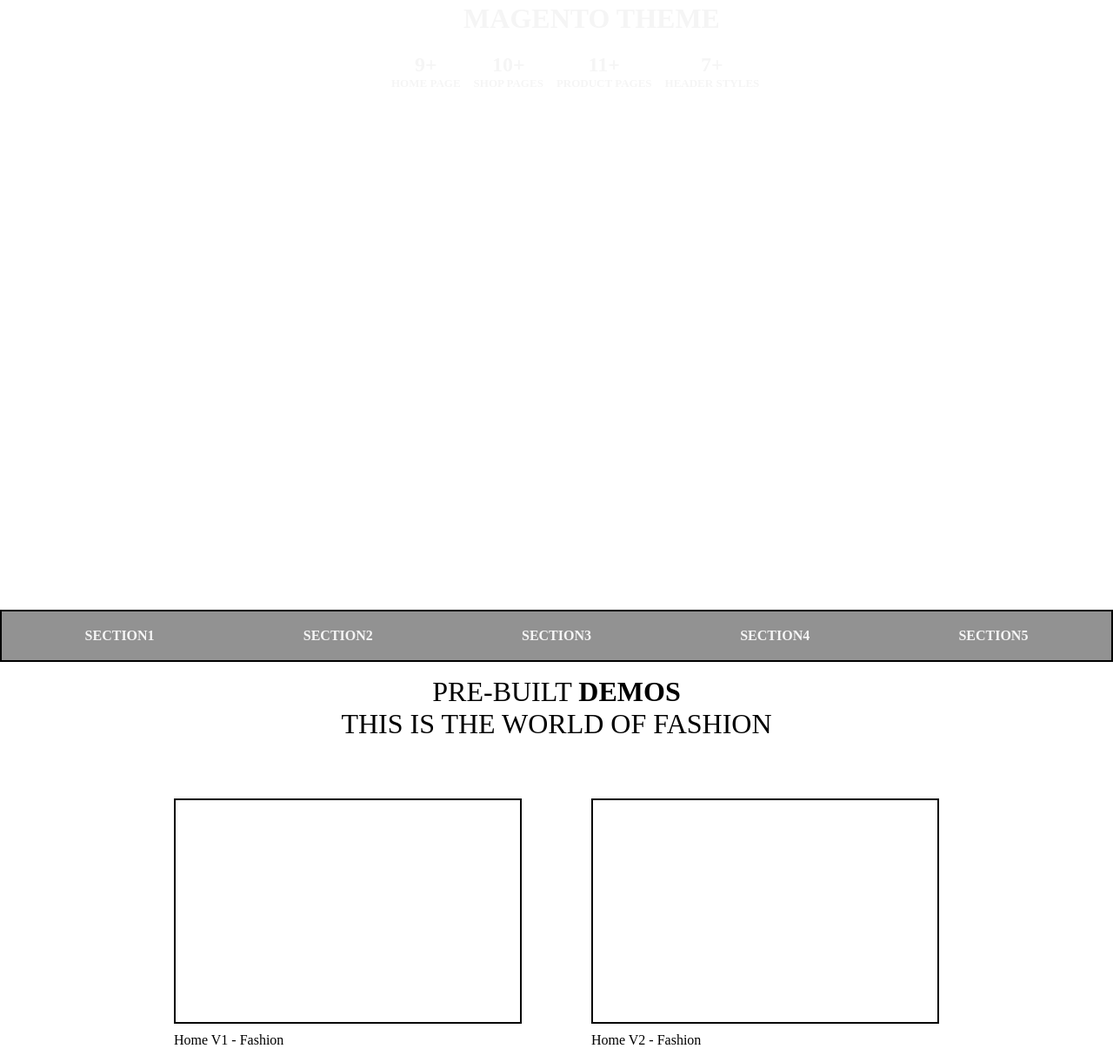
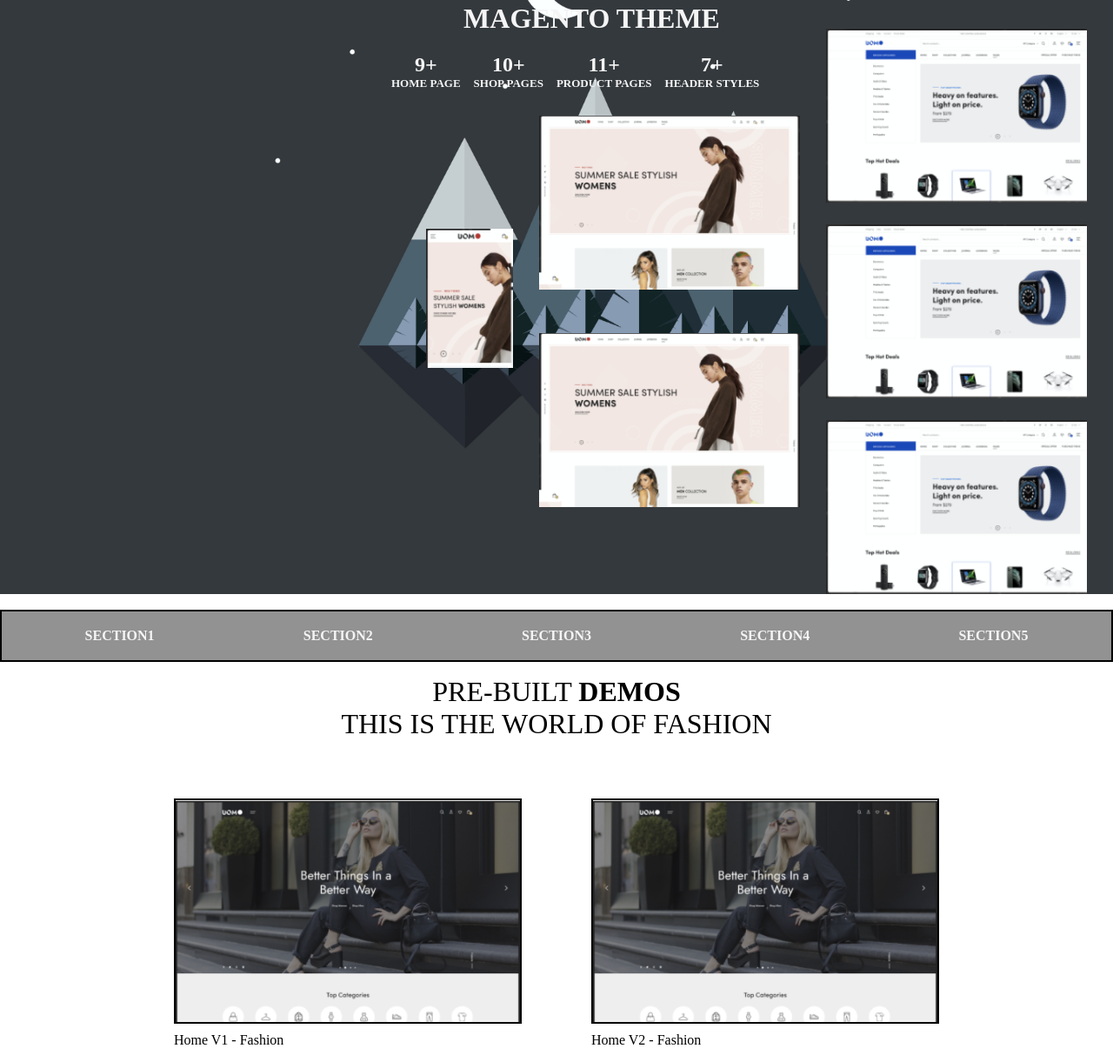
Before and after one commit to Amrabrazek/Css-responsive-website, a plain HTML site: page index.html in a window 1280 px wide. Shown: the part 117-1338 px from the top of the page at 87% size. Drawn offline with Linux system fonts and the light colour scheme.

Commit message:
editing file structure

```diff
--- a/CSS/style.css
+++ b/CSS/style.css
@@ -11,7 +11,7 @@ html, body {
 .image {
     width: 100wh;
     height: 100vh;
-    background-image:  url("./media/bg2.jpg");
+    background-image:  url("../media/bg2.jpg");
     background-size: cover;
     background-repeat: no-repeat;
     background-position: center;
@@ -126,7 +126,7 @@ h1 {
     top:380px;
     width: 100px;
     height: 160px;
-    background-image:  url("./media/1.png");
+    background-image:  url("../media/1.png");
     background-size: cover;
     background-repeat: no-repeat;
     transition: right 0.5s 0.5s;
@@ -146,7 +146,7 @@ h1 {
     top:250px;
     width: 300px;
     height: 200px;
-    background-image:  url("./media/2.png");
+    background-image:  url("../media/2.png");
     background-size: cover;
     background-repeat: no-repeat;
     transition: right 0.5s 0.5s;
@@ -190,7 +190,7 @@ h1 {
     top:150px;
     width: 300px;
     height: 200px;
-    background-image:  url("./media/3.png");
+    background-image:  url("../media/3.png");
     background-size: cover;
     background-repeat: no-repeat;
     transition: right 0.5s 0.5s;
@@ -243,7 +243,7 @@ h1 {
     margin-bottom:10px ;
     border: 2px solid black;
     width: auto;
-    background-image:  url("./media/4.png");
+    background-image:  url("../media/4.png");
     background-size: cover;
     background-repeat: no-repeat;
 }
```
